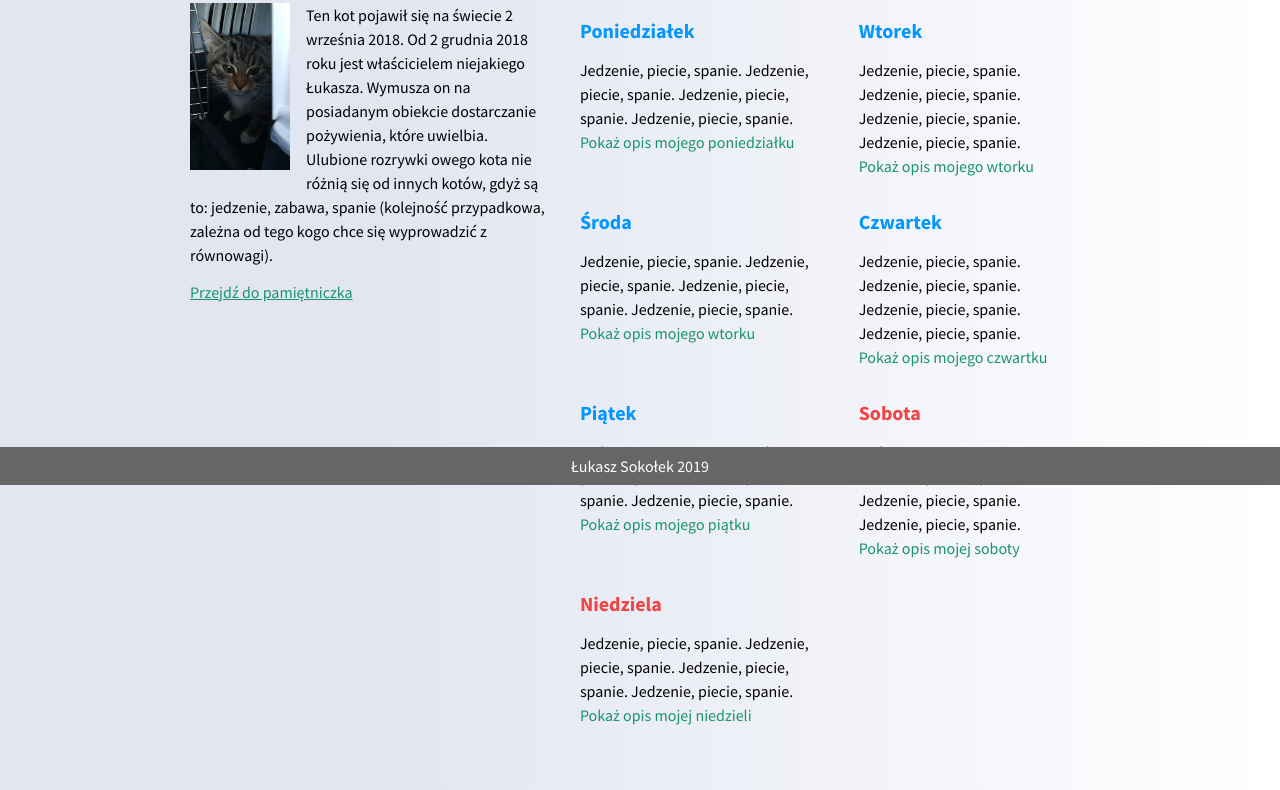
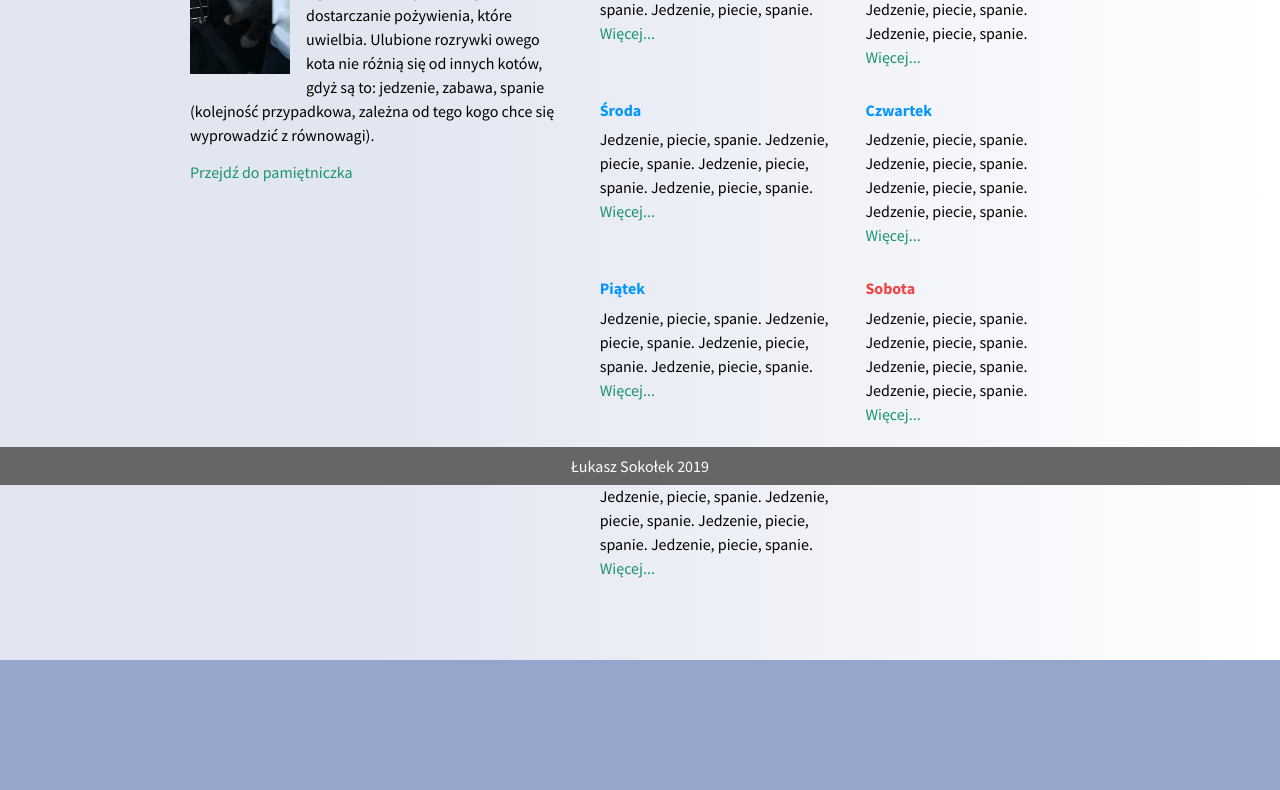
Before and after one commit to SokolX/homepage-gulp, a website built with webpack: page src/content/index.html in a window 1280 px wide. Shown: the part 315-1105 px from the top of the page. After the commit the page ends 975 px from the top, so only its background shows below. Built offline with nearby package versions, Linux system fonts and the light colour scheme; files whose address does not match are found by name.

Commit message:
Feat: change style in main page

```diff
--- a/src/content/index.html
+++ b/src/content/index.html
@@ -88,7 +88,7 @@
                 <p class="day__paragraph">
                     Jedzenie, piecie, spanie. Jedzenie, piecie, spanie. Jedzenie, piecie, spanie. Jedzenie, piecie,
                     spanie. <br>
-                    <a class="day__link" href="tydzien/poniedzialek.html">Pokaż opis mojego poniedziałku</a>
+                    <a class="day__link" href="tydzien/poniedzialek.html">Więcej...</a>
                 </p>
             </section>
             <section class="day">
@@ -98,7 +98,7 @@
                 <p class="day__paragraph">
                     Jedzenie, piecie, spanie. Jedzenie, piecie, spanie. Jedzenie, piecie, spanie. Jedzenie, piecie,
                     spanie. <br>
-                    <a class="day__link" href="tydzien/wtorek.html">Pokaż opis mojego wtorku</a>
+                    <a class="day__link" href="tydzien/wtorek.html">Więcej...</a>
                 </p>
             </section>
             <section class="day">
@@ -108,7 +108,7 @@
                 <p class="day__paragraph">
                     Jedzenie, piecie, spanie. Jedzenie, piecie, spanie. Jedzenie, piecie, spanie. Jedzenie, piecie,
                     spanie. <br>
-                    <a class="day__link" href="tydzien/sroda.html">Pokaż opis mojego wtorku</a>
+                    <a class="day__link" href="tydzien/sroda.html">Więcej...</a>
                 </p>
             </section>
             <section class="day">
@@ -118,7 +118,7 @@
                 <p class="day__paragraph">
                     Jedzenie, piecie, spanie. Jedzenie, piecie, spanie. Jedzenie, piecie, spanie. Jedzenie, piecie,
                     spanie. <br>
-                    <a class="day__link" href=" tydzien/czwartek.html ">Pokaż opis mojego czwartku</a>
+                    <a class="day__link" href=" tydzien/czwartek.html ">Więcej...</a>
                 </p>
             </section>
             <section class="day">
@@ -128,7 +128,7 @@
                 <p class="day__paragraph">
                     Jedzenie, piecie, spanie. Jedzenie, piecie, spanie. Jedzenie, piecie, spanie. Jedzenie, piecie,
                     spanie. <br>
-                    <a class="day__link" href=" tydzien/piatek.html ">Pokaż opis mojego piątku</a>
+                    <a class="day__link" href=" tydzien/piatek.html ">Więcej...</a>
                 </p>
             </section>
             <section class="day">
@@ -138,7 +138,7 @@
                 <p class="day__paragraph">
                     Jedzenie, piecie, spanie. Jedzenie, piecie, spanie. Jedzenie, piecie, spanie. Jedzenie, piecie,
                     spanie. <br>
-                    <a class="day__link" href=" tydzien/sobota.html ">Pokaż opis mojej soboty</a>
+                    <a class="day__link" href=" tydzien/sobota.html ">Więcej...</a>
                 </p>
             </section>
             <section class="day">
@@ -148,7 +148,7 @@
                 <p class="day__paragraph">
                     Jedzenie, piecie, spanie. Jedzenie, piecie, spanie. Jedzenie, piecie, spanie. Jedzenie, piecie,
                     spanie. <br>
-                    <a class="day__link" href=" tydzien/niedziela.html ">Pokaż opis mojej niedzieli</a>
+                    <a class="day__link" href=" tydzien/niedziela.html ">Więcej...</a>
                 </p>
             </section>
         </section>
--- a/src/scss/main.scss
+++ b/src/scss/main.scss
@@ -22,7 +22,7 @@ body {
   grid-area: header;
   &__title {
     color: $darkblue;
-    margin-bottom: 48px;
+    margin-bottom: 16px;
   }
 }
 
@@ -98,7 +98,7 @@ body {
   grid-column: 1fr 1fr;
   grid-gap: 16px;
   max-width: 700px;
-  margin: 128px auto;
+  margin: 64px auto;
 
   @media (min-width: $telephone) {
     max-width: 900px;
@@ -119,6 +119,11 @@ body {
 
   &__link {
     color: #1a936f;
+    text-decoration: none;
+    &:hover {
+    color: $darkblue;
+    border-bottom: $hoverStyleLink;
+    }
   }
 
   &__picture {
@@ -148,7 +153,7 @@ body {
   grid-template-areas:
     "headerDay headerDay"
     "day day";
-  grid-column: 0.5fr 0.5fr;
+  grid-column: 1fr 1fr;
 
   &__header {
     grid-area: headerDay;
@@ -169,9 +174,8 @@ body {
 
   &__header {
     color: $dayblue;
-    margin: 0 0 16px;
-    font-size: 20px;
-
+    margin: 0 0 8px 0;
+    font-size: 16px;
     &--weekend {
       color: $dayred;
     }
```
Also changed, not shown: dist/css/main.css, dist/index.html, 1 other file.
